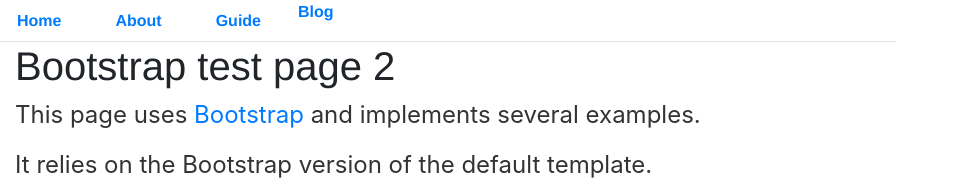
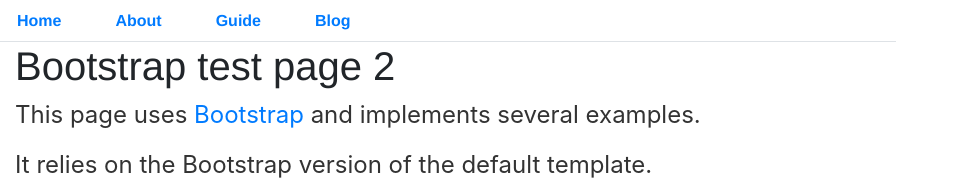
Before and after one commit to deeplypuzzled/deeplypuzzled.github.io, a Jekyll site: the page built from bootstrap_test2.md, in a window 1280 px wide. Shown: the top 195 px of the page, without its empty margins (0-959 px from the left). Built offline with Jekyll 4.4.1, drawn with Linux system fonts in a browser that asks for light colours.

Commit message:
Update bootstrap.html
typo

```diff
--- a/_layouts/bootstrap.html
+++ b/_layouts/bootstrap.html
@@ -33,7 +33,7 @@
     				<a class="{% if page.title == 'Guide' %}nav-link active{% else %}nav-link{% endif %}" href="https://www.gibbs.at/guide">Guide</a>
   			</li>
   			<li class="nav-item">
-    				<a class="n{% if page.title == 'Blog' %}nav-link active{% else %}nav-link{% endif %}" href="https://www.gibbs.at/blog">Blog</a>
+    				<a class="{% if page.title == 'Blog' %}nav-link active{% else %}nav-link{% endif %}" href="https://www.gibbs.at/blog">Blog</a>
   			</li>
 		</ul>
 <!--
```
